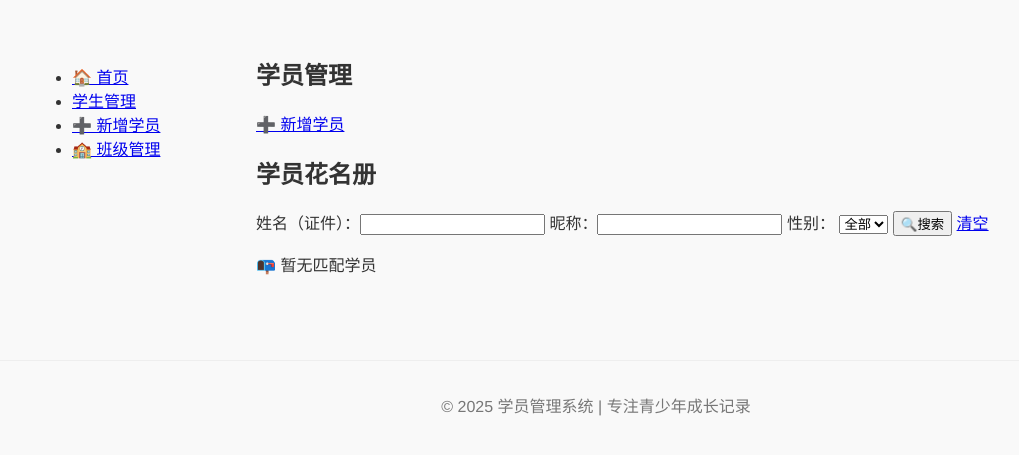
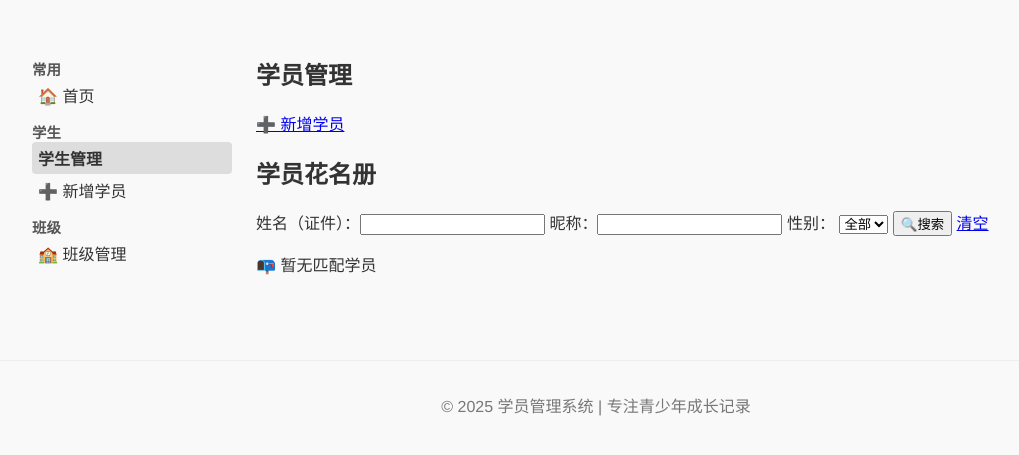
Before and after one commit to BK-Y/class-snap-tool, a Flask app: page /students in a window 1280 px wide. Shown: the part 121-576 px from the top of the page, without its empty margins (44-1063 px from the left). Run offline with Flask 3, Linux system fonts and the light colour scheme; data that the repository does not hold is empty.

Commit message:
Highlight active sidebar link and organize sections

```diff
--- a/web/templates/base.html
+++ b/web/templates/base.html
@@ -58,6 +58,13 @@
         <aside id="sidebar" style="width:200px;flex-shrink:0;background:#f9f9f9;padding:12px;">
             {% block sidebar %}{% endblock %}
         </aside>
+        <style>
+            #sidebar ul { list-style:none; padding:0; margin:0; }
+            #sidebar li.section { font-size:0.9em; font-weight:bold; margin-top:10px; color:#555; }
+            #sidebar li a { display:block; padding:4px 6px; color:#333; text-decoration:none; border-radius:4px; }
+            #sidebar li a.active { background:#ddd; font-weight:bold; }
+            #sidebar li a:hover { background:#eee; }
+        </style>
         <!-- main content area -->
         <div id="main_content" style="flex:1;padding:0 12px;">
             {% block content %}{% endblock %}
--- a/web/templates/students/view_students.html
+++ b/web/templates/students/view_students.html
@@ -5,10 +5,13 @@
 
 {% block sidebar %}
 <ul>
-    <li><a href="{{ url_for('index.index') }}">🏠 首页</a></li>
-    <li><a href="{{ url_for('students.index') }}">学生管理</a></li>
-    <li><a href="{{ url_for('students.add_student') }}">➕ 新增学员</a></li>
-    <li><a href="{{ url_for('classes.list_classes') }}">🏫 班级管理</a></li>
+    <li class="section">常用</li>
+    <li><a href="{{ url_for('index.index') }}" {% if request.endpoint=='index.index' %}class="active"{% endif %}>🏠 首页</a></li>
+    <li class="section">学生</li>
+    <li><a href="{{ url_for('students.index') }}" {% if request.endpoint=='students.index' %}class="active"{% endif %}>学生管理</a></li>
+    <li><a href="{{ url_for('students.add_student') }}" {% if request.endpoint=='students.add_student' %}class="active"{% endif %}>➕ 新增学员</a></li>
+    <li class="section">班级</li>
+    <li><a href="{{ url_for('classes.list_classes') }}" {% if request.endpoint=='classes.list_classes' %}class="active"{% endif %}>🏫 班级管理</a></li>
 </ul>
 {% endblock %}
 
```
Also changed, not shown: web/templates/classes/list.html (+5 -3 lines), web/templates/classes/manage_students.html (+5 -3 lines), web/templates/students/add.html (+5 -3 lines), web/templates/students/detail.html (+6 -3 lines).
